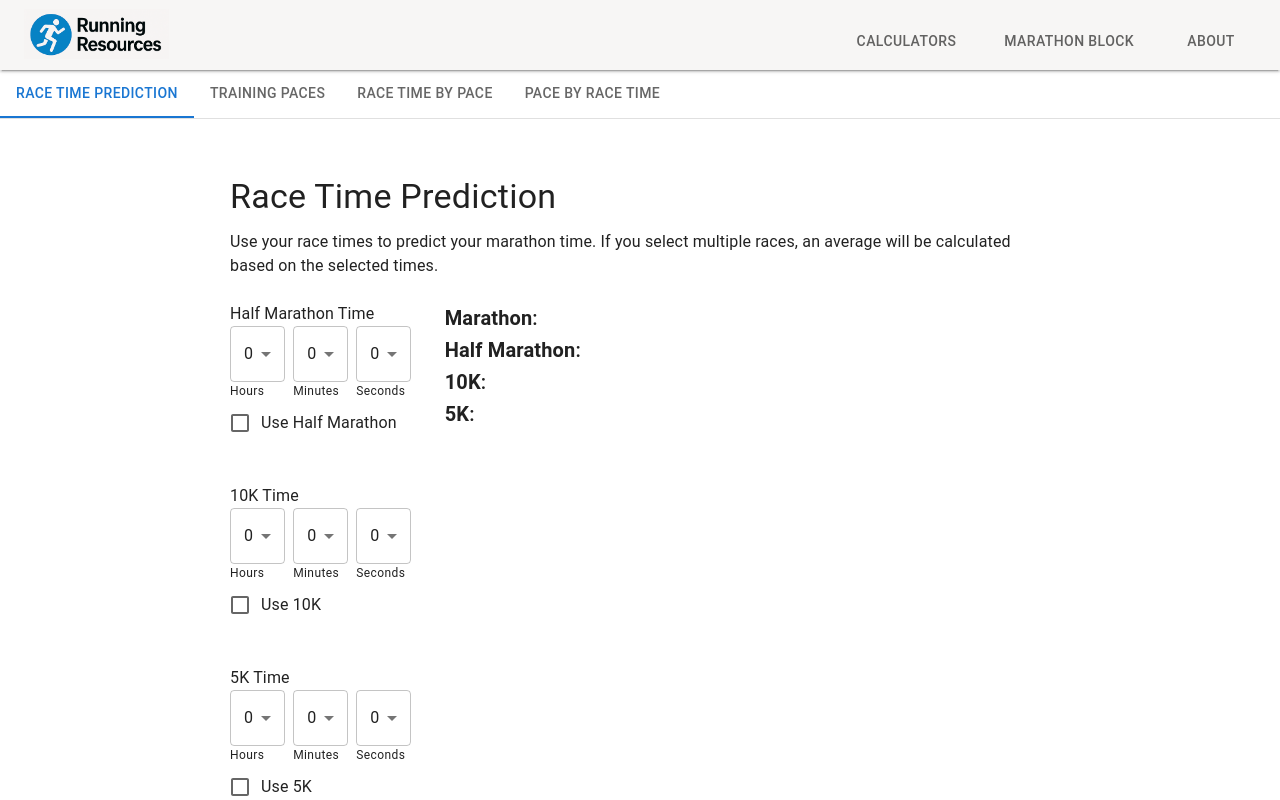
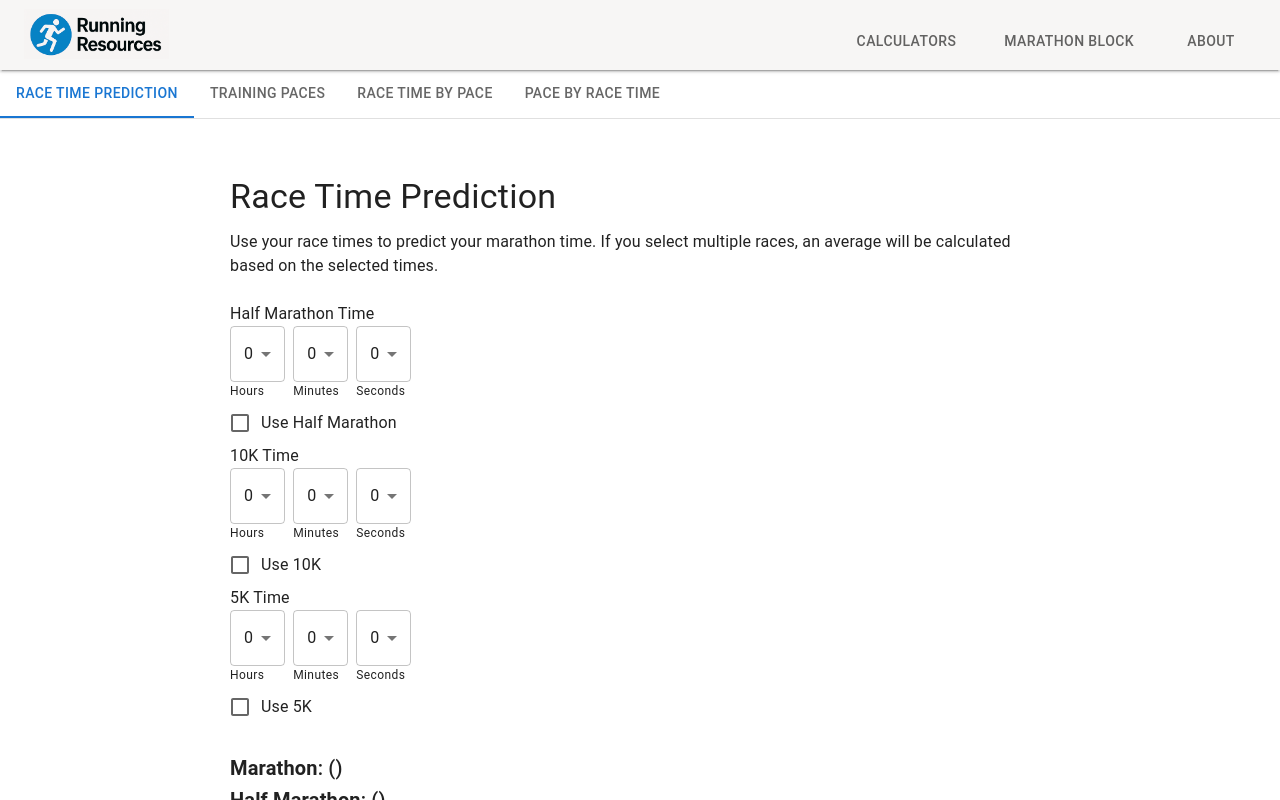
Before and after one commit to rudymiked/runningcalc, a React (Vite) app in the folder running_calc/react-app/: page / in a window 1280 px wide. Built offline with nearby package versions, Linux system fonts and the light colour scheme.

Commit message:
removed generate button for race prediction

```diff
--- a/running_calc/react-app/src/Calculators/RacePredictor.tsx
+++ b/running_calc/react-app/src/Calculators/RacePredictor.tsx
@@ -1,6 +1,7 @@
 import { useState } from "react";
 import { Box, Typography, Button, Grid, Stack, Checkbox, FormControlLabel, MenuItem, Select } from "@mui/material";
 import { predictAllRaces, type IRacePredictions } from "../utils/predictAllRaces";
+import React from "react";
 
 // --- RacePrediction Component ---
 export const RacePrediction = () => {
@@ -14,6 +15,10 @@ export const RacePrediction = () => {
 
   const formatTime = (time: { hours: number; minutes: number; seconds: number }): string =>
     `${time.hours}:${time.minutes.toString().padStart(2, "0")}:${time.seconds.toString().padStart(2, "0")}`;
+
+  React.useEffect(() => {
+    handlePredictAll();
+  }, [halfMarathonTime, fiveKTime, tenKTime, useHalfMarathon, useFiveK, useTenK]);
 
   const handlePredictAll = () => {
     setPredictedTimes(
@@ -33,25 +38,40 @@ export const RacePrediction = () => {
     ));
 
   const handleSetHalfMarathonTime = (field: keyof typeof halfMarathonTime, value: number) => {
-    setHalfMarathonTime((prev) => ({ ...prev, [field]: value }));
-    if (field === 'hours' && value > 0 || field === 'minutes' && value > 0 || field === 'seconds' && value > 0) {
-      setUseHalfMarathon(true);
-    }
-  }
+    setHalfMarathonTime((prev) => {
+      const updated = { ...prev, [field]: value };
+      if (Object.values(updated).some((v) => v > 0)) setUseHalfMarathon(true);
+      return updated;
+    });
+  };
 
-  const handleSetFiveKTime = (field: keyof typeof fiveKTime, value: number) => {
-    setFiveKTime((prev) => ({ ...prev, [field]: value }));
-    if (field === 'hours' && value > 0 || field === 'minutes' && value > 0 || field === 'seconds' && value > 0) {
-      setUseFiveK(true);
-    }
-  }
+  const handleSetUseHalfMarathon = (checked: boolean) => {
+    setUseHalfMarathon(checked);
+  };
 
-  const handleSetTenKTime = (field: keyof typeof tenKTime, value: number) => {
-    setTenKTime((prev) => ({ ...prev, [field]: value }));
-    if (field === 'hours' && value > 0 || field === 'minutes' && value > 0 || field === 'seconds' && value > 0) {
-      setUseTenK(true);
-    }
-  }
+  const handleSetTenKTime = (field: keyof typeof halfMarathonTime, value: number) => {
+    setTenKTime((prev) => {
+      const updated = { ...prev, [field]: value };
+      if (Object.values(updated).some((v) => v > 0)) setUseTenK(true);
+      return updated;
+    });
+  };
+
+  const handleSetUseTenK = (checked: boolean) => {
+    setUseTenK(checked);
+  };
+
+  const handleSetFiveKTime = (field: keyof typeof halfMarathonTime, value: number) => {
+    setFiveKTime((prev) => {
+      const updated = { ...prev, [field]: value };
+      if (Object.values(updated).some((v) => v > 0)) setUseFiveK(true);
+      return updated;
+    });
+  };
+
+  const handleSetUseFiveK = (checked: boolean) => {
+    setUseFiveK(checked);
+  };
 
   return (
     <Box>
@@ -62,9 +82,8 @@ export const RacePrediction = () => {
         Use your race times to predict your marathon time. If you select multiple races, an average will be calculated based on the selected times.
       </Typography>
       <br />
-      <Grid container spacing={4}>
         <Grid>
-        <Stack spacing={5} paddingBottom={3}>
+        <Stack paddingBottom={3}>
           {/* Half Marathon Time */}
           <Stack>
             <Typography>Half Marathon Time</Typography>
@@ -104,7 +123,7 @@ export const RacePrediction = () => {
               control={
                 <Checkbox
                   checked={useHalfMarathon}
-                  onChange={(e) => setUseHalfMarathon(e.target.checked)}
+                  onChange={(e) => handleSetUseHalfMarathon(e.target.checked)}
                 />
               }
               label="Use Half Marathon"
@@ -119,7 +138,7 @@ export const RacePrediction = () => {
                 <Select
                   fullWidth
                   value={tenKTime.hours}
-                  onChange={(e) => handleSetFiveKTime("hours", Number(e.target.value))}
+                  onChange={(e) => handleSetTenKTime("hours", Number(e.target.value))}
                 >
                   {generateOptions(2)}
                 </Select>
@@ -129,7 +148,7 @@ export const RacePrediction = () => {
                 <Select
                   fullWidth
                   value={tenKTime.minutes}
-                  onChange={(e) => handleSetFiveKTime("minutes", Number(e.target.value))}
+                  onChange={(e) => handleSetTenKTime("minutes", Number(e.target.value))}
                 >
                   {generateOptions(59)}
                 </Select>
@@ -139,7 +158,7 @@ export const RacePrediction = () => {
                 <Select
                   fullWidth
                   value={tenKTime.seconds}
-                  onChange={(e) => handleSetFiveKTime("seconds", Number(e.target.value))}
+                  onChange={(e) => handleSetTenKTime("seconds", Number(e.target.value))}
                 >
                   {generateOptions(59)}
                 </Select>
@@ -150,7 +169,7 @@ export const RacePrediction = () => {
               control={
                 <Checkbox
                   checked={useTenK}
-                  onChange={(e) => setUseTenK(e.target.checked)}
+                  onChange={(e) => handleSetUseTenK(e.target.checked)}
                 />
               }
               label="Use 10K"
@@ -196,14 +215,14 @@ export const RacePrediction = () => {
               control={
                 <Checkbox
                   checked={useFiveK}
-                  onChange={(e) => setUseFiveK(e.target.checked)}
+                  onChange={(e) => handleSetUseFiveK(e.target.checked)}
                 />
               }
               label="Use 5K"
             />
           </Stack>
 
-          {/* Predict Button */}
+          {/* Predict Button
           <Stack>
             <Button
               variant="contained"
@@ -212,10 +231,8 @@ export const RacePrediction = () => {
             >
               Predict Race Times
             </Button>
-          </Stack>
+          </Stack> */}
         </Stack>
-        </Grid>
-        <Grid>
           {/* Predicted Race Times */}
           {/* {predictedTimes && ( */}
             <Stack style={{ textAlign: "justify" }}>
@@ -233,7 +250,6 @@ export const RacePrediction = () => {
               </Typography>
             </Stack>
           {/* )} */}
-        </Grid>
       </Grid>
     </Box>
   );
--- a/running_calc/react-app/src/utils/predictAllRaces.ts
+++ b/running_calc/react-app/src/utils/predictAllRaces.ts
@@ -35,92 +35,85 @@ export const predictAllRaces = (
     return `${paceMinutes}:${paceSeconds.toString().padStart(2, "0")}/mi`;
   };
 
-  // --- Prediction using 5K ---
+  type DistanceKeys = keyof IRacePredictions;
+  const distances: { [K in DistanceKeys]: number } = {
+    marathon: 26.2188,
+    half: 13.1094,
+    tenK: 6.21371,
+    fiveK: 3.10686,
+  };
+
+  const predictions: { [K in DistanceKeys]?: number }[] = [];
+
   if (fiveK) {
-    const fiveKSec = timeToSeconds(fiveK);
-    const tenKSec = fiveKSec * Math.pow(10 / 5, 1.06);
-    const halfSec = fiveKSec * Math.pow(21.0975 / 5, 1.06);
-    const marathonSec = fiveKSec * Math.pow(42.195 / 5, 1.06);
-
-    return {
-      marathon: {
-        time: secondsToTime(marathonSec),
-        pace: paceFromSeconds(marathonSec, 26.2188),
-      },
-      half: {
-        time: secondsToTime(halfSec),
-        pace: paceFromSeconds(halfSec, 13.1094),
-      },
-      tenK: {
-        time: secondsToTime(tenKSec),
-        pace: paceFromSeconds(tenKSec, 6.21371),
-      },
-      fiveK: {
-        time: fiveK,
-        pace: paceFromSeconds(fiveKSec, 3.10686),
-      },
-    };
+    const sec = timeToSeconds(fiveK);
+    predictions.push({
+      marathon: sec * Math.pow(42.195 / 5, 1.06),
+      half: sec * Math.pow(21.0975 / 5, 1.06),
+      tenK: sec * Math.pow(10 / 5, 1.06),
+      fiveK: sec,
+    });
   }
 
-  // --- Prediction using Half Marathon ---
   if (half) {
-    const halfSec = timeToSeconds(half);
-    const fiveKSec = halfSec * Math.pow(5 / 21.0975, 1.05);
-    const tenKSec = halfSec * Math.pow(10 / 21.0975, 1.06);
-    const marathonSec = halfSec * Math.pow(42.195 / 21.0975, 1.06);
-
-    return {
-      marathon: {
-        time: secondsToTime(marathonSec),
-        pace: paceFromSeconds(marathonSec, 26.2188),
-      },
-      half: {
-        time: half,
-        pace: paceFromSeconds(halfSec, 13.1094),
-      },
-      tenK: {
-        time: secondsToTime(tenKSec),
-        pace: paceFromSeconds(tenKSec, 6.21371),
-      },
-      fiveK: {
-        time: secondsToTime(fiveKSec),
-        pace: paceFromSeconds(fiveKSec, 3.10686),
-      },
-    };
+    const sec = timeToSeconds(half);
+    predictions.push({
+      marathon: sec * Math.pow(42.195 / 21.0975, 1.06),
+      half: sec,
+      tenK: sec * Math.pow(10 / 21.0975, 1.06),
+      fiveK: sec * Math.pow(5 / 21.0975, 1.05),
+    });
   }
 
-  // --- Prediction using 10K ---
   if (tenK) {
-    const tenKSec = timeToSeconds(tenK);
-    const fiveKSec = tenKSec * Math.pow(5 / 10, 1.06);
-    const halfSec = tenKSec * Math.pow(21.0975 / 10, 1.06);
-    const marathonSec = tenKSec * Math.pow(42.195 / 10, 1.06);
-
-    return {
-      marathon: {
-        time: secondsToTime(marathonSec),
-        pace: paceFromSeconds(marathonSec, 26.2188),
-      },
-      half: {
-        time: secondsToTime(halfSec),
-        pace: paceFromSeconds(halfSec, 13.1094),
-      },
-      tenK: {
-        time: tenK,
-        pace: paceFromSeconds(tenKSec, 6.21371),
-      },
-      fiveK: {
-        time: secondsToTime(fiveKSec),
-        pace: paceFromSeconds(fiveKSec, 3.10686),
-      },
-    };
+    const sec = timeToSeconds(tenK);
+    predictions.push({
+      marathon: sec * Math.pow(42.195 / 10, 1.06),
+      half: sec * Math.pow(21.0975 / 10, 1.06),
+      tenK: sec,
+      fiveK: sec * Math.pow(5 / 10, 1.06),
+    });
   }
 
-  // --- Default fallback ---
-  return {
-    marathon: { time: "", pace: "" },
-    half: { time: "", pace: "" },
-    tenK: { time: "", pace: "" },
-    fiveK: { time: "", pace: "" },
+  const summed: Record<DistanceKeys, number> = {
+    marathon: 0,
+    half: 0,
+    tenK: 0,
+    fiveK: 0,
   };
+
+  const count: Record<DistanceKeys, number> = {
+    marathon: 0,
+    half: 0,
+    tenK: 0,
+    fiveK: 0,
+  };
+
+  predictions.forEach(pred => {
+    for (const key of Object.keys(pred) as DistanceKeys[]) {
+      summed[key] += pred[key]!;
+      count[key]++;
+    }
+  });
+
+  const averaged: IRacePredictions = {
+    marathon: {
+      time: count.marathon ? secondsToTime(summed.marathon / count.marathon) : "",
+      pace: count.marathon ? paceFromSeconds(summed.marathon / count.marathon, distances.marathon) : "",
+    },
+    half: {
+      time: count.half ? secondsToTime(summed.half / count.half) : "",
+      pace: count.half ? paceFromSeconds(summed.half / count.half, distances.half) : "",
+    },
+    tenK: {
+      time: count.tenK ? secondsToTime(summed.tenK / count.tenK) : "",
+      pace: count.tenK ? paceFromSeconds(summed.tenK / count.tenK, distances.tenK) : "",
+    },
+    fiveK: {
+      time: count.fiveK ? secondsToTime(summed.fiveK / count.fiveK) : "",
+      pace: count.fiveK ? paceFromSeconds(summed.fiveK / count.fiveK, distances.fiveK) : "",
+    },
+  };
+
+  return averaged;
 };
```
